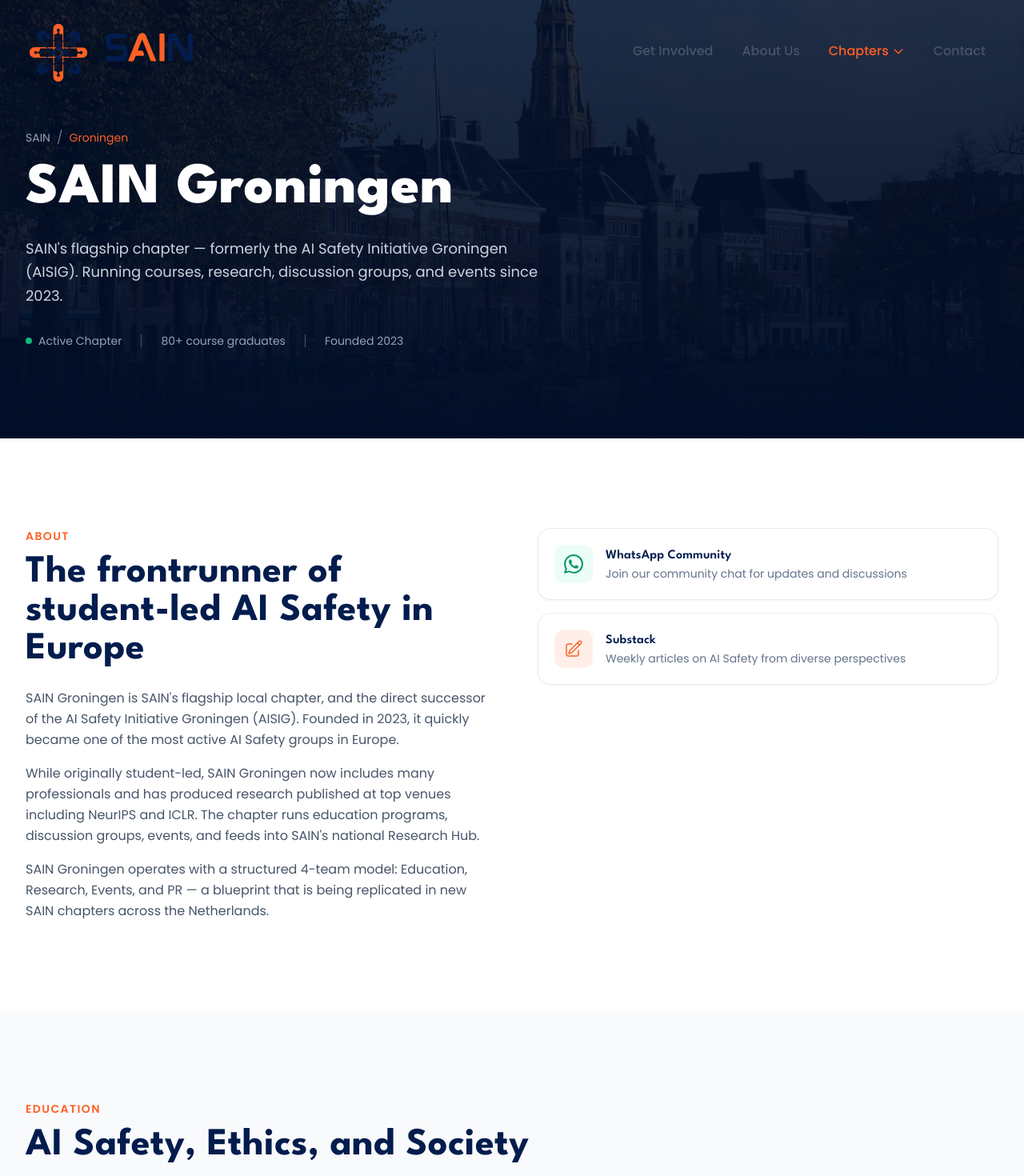
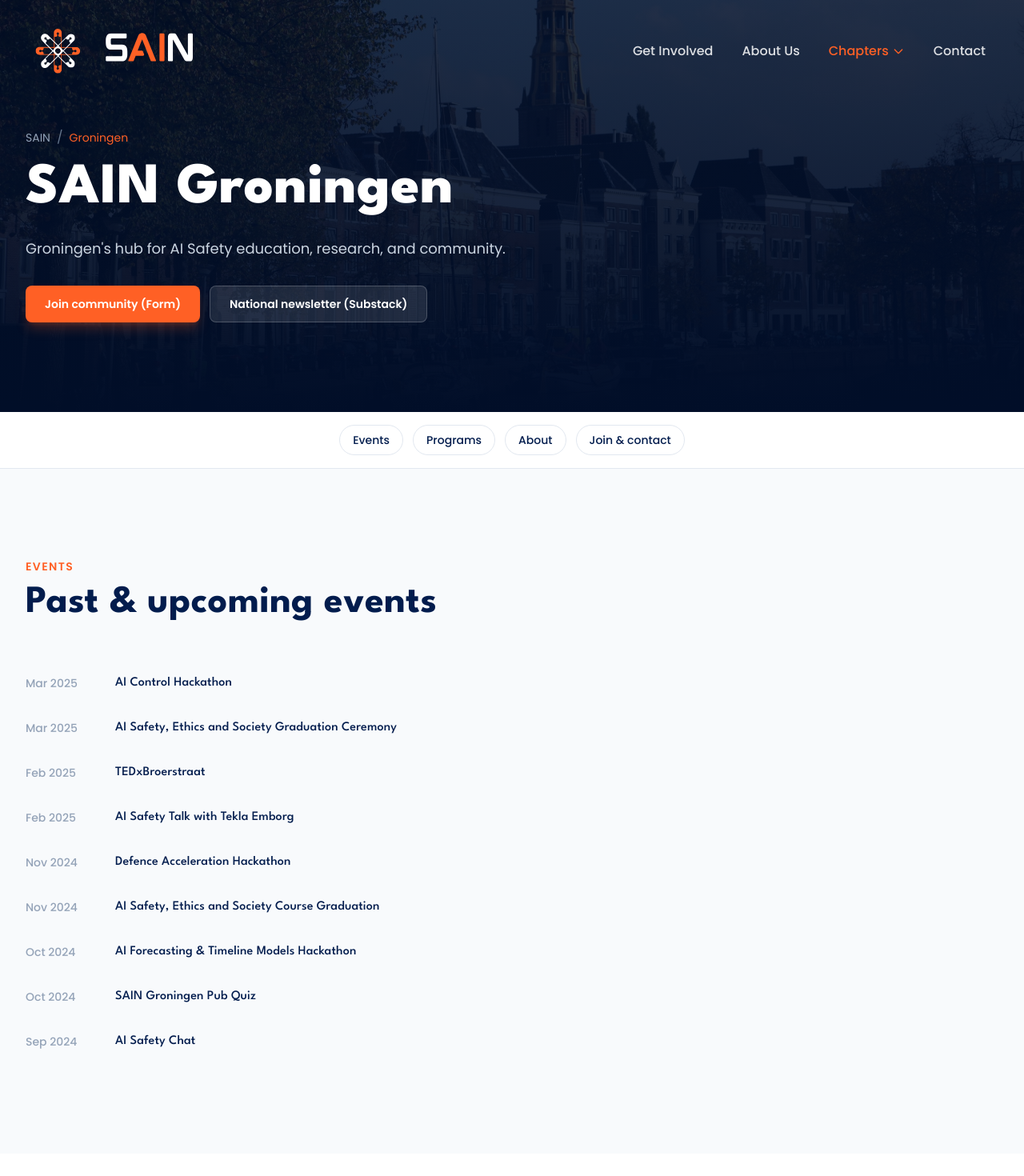
Before and after one commit to AlexanderAKM/Safe-AI-Netherlands, a Next.js app: page /chapters/groningen in a window 1280 px wide. Shown: the top 1470 px of the page at 80% size. Built offline with nearby package versions, Linux system fonts and the light colour scheme.

Commit message:
lots of updates

```diff
--- a/src/app/chapters/groningen/page.tsx
+++ b/src/app/chapters/groningen/page.tsx
@@ -1,5 +1,6 @@
 "use client";
 
+import { useState } from "react";
 import Link from "next/link";
 import FadeIn from "@/components/FadeIn";
 
@@ -45,6 +46,10 @@
   },
 ];
 
+const ONBOARDING_FORM_URL =
+  "https://forms.gle/TTP2bFzi9Ej87vLi6";
+const NATIONAL_SUBSTACK_URL = "https://aisig.substack.com/";
+
 const researchHighlights = [
   {
     title: "Steering LLMs using Conceptors",
@@ -73,14 +78,37 @@
 ];
 
 export default function GroningenPage() {
+  const [videoReady, setVideoReady] = useState(false);
+  const [videoFailed, setVideoFailed] = useState(false);
+
   return (
     <>
       {/* Hero */}
       <section className="relative pt-32 pb-20 md:pt-40 md:pb-28 bg-navy-950 overflow-hidden">
         <div
-          className="absolute inset-0 bg-cover bg-center opacity-30"
+          className={`absolute inset-0 bg-cover bg-center transition-opacity duration-500 ${
+            videoReady && !videoFailed ? "opacity-0" : "opacity-30"
+          }`}
           style={{ backgroundImage: `url(/photos/cities/groningen-hero.jpg)` }}
+          aria-hidden="true"
         />
+        <div className="absolute inset-0 pointer-events-none" aria-hidden="true">
+          <video
+            className={`w-full h-full object-cover transition-opacity duration-500 ${
+              videoReady && !videoFailed ? "opacity-45" : "opacity-0"
+            }`}
+            autoPlay
+            muted
+            loop
+            playsInline
+            preload="auto"
+            poster="/photos/cities/groningen-hero.jpg"
+            onCanPlay={() => setVideoReady(true)}
+            onError={() => setVideoFailed(true)}
+          >
+            <source src="/videos/groningen-hero.mp4" type="video/mp4" />
+          </video>
+        </div>
         <div className="absolute inset-0 bg-gradient-to-t from-navy-950 via-navy-950/70 to-navy-950/50" />
 
         <div className="section-container relative z-10">
@@ -103,112 +131,116 @@
           </FadeIn>
           <FadeIn delay={0.2}>
             <p className="text-lg text-slate-300 max-w-2xl leading-relaxed mb-8">
-              SAIN&apos;s flagship chapter — formerly the AI Safety Initiative
-              Groningen (AISIG). Running courses, research, discussion groups,
-              and events since 2023.
+              Groningen&apos;s hub for AI Safety education, research, and
+              community.
             </p>
           </FadeIn>
-          <FadeIn delay={0.3}>
-            <div className="flex items-center gap-6 text-sm text-slate-400">
-              <div className="flex items-center gap-2">
-                <span className="w-2 h-2 rounded-full bg-emerald-500" />
-                Active Chapter
+          <FadeIn delay={0.28}>
+            <div className="flex flex-wrap gap-3">
+              <a
+                href={ONBOARDING_FORM_URL}
+                target="_blank"
+                rel="noopener noreferrer"
+                className="btn-primary"
+              >
+                Join community (Form)
+              </a>
+              <a
+                href={NATIONAL_SUBSTACK_URL}
+                target="_blank"
+                rel="noopener noreferrer"
+                className="btn-secondary"
+              >
+                National newsletter (Substack)
+              </a>
             </div>
-              <div className="w-px h-4 bg-slate-600" />
-              <div>80+ course graduates</div>
-              <div className="w-px h-4 bg-slate-600" />
-              <div>Founded 2023</div>
-            </div>
+
           </FadeIn>
         </div>
       </section>
 
-      {/* About */}
-      <section className="section-padding bg-white">
+      {/* In-page overview */}
+      <section className="border-b border-slate-200 bg-white">
+        <div className="section-container py-4">
+          <nav
+            className="flex flex-wrap justify-center gap-2 md:gap-3 text-sm font-medium text-navy-900"
+            aria-label="SAIN Groningen page sections"
+          >
+            <a
+              href="#events"
+              className="rounded-full border border-slate-200 px-4 py-2 hover:border-dutch-orange hover:text-dutch-orange transition-colors"
+            >
+              Events
+            </a>
+            <a
+              href="#programs"
+              className="rounded-full border border-slate-200 px-4 py-2 hover:border-dutch-orange hover:text-dutch-orange transition-colors"
+            >
+              Programs
+            </a>
+            <a
+              href="#about"
+              className="rounded-full border border-slate-200 px-4 py-2 hover:border-dutch-orange hover:text-dutch-orange transition-colors"
+            >
+              About
+            </a>
+            <a
+              href="#join"
+              className="rounded-full border border-slate-200 px-4 py-2 hover:border-dutch-orange hover:text-dutch-orange transition-colors"
+            >
+              Join &amp; contact
+            </a>
+          </nav>
+        </div>
+      </section>
+
+      {/* Events */}
+      <section id="events" className="section-padding bg-slate-50">
         <div className="section-container">
-          <div className="grid grid-cols-1 lg:grid-cols-2 gap-16 items-start">
           <FadeIn>
-              <div>
+            <div className="mb-12">
               <p className="text-sm font-semibold uppercase tracking-widest text-dutch-orange mb-3">
-                  About
+                Events
               </p>
-                <h2 className="heading-lg text-navy-900 mb-6">
-                  The frontrunner of student-led AI Safety in Europe
+              <h2 className="heading-lg text-navy-900">
+                Past &amp; upcoming events
               </h2>
-                <div className="space-y-4 text-slate-600 leading-relaxed">
-                  <p>
-                    SAIN Groningen is SAIN&apos;s flagship local chapter, and
-                    the direct successor of the AI Safety Initiative Groningen
-                    (AISIG). Founded in 2023, it quickly became one of the most
-                    active AI Safety groups in Europe.
-                  </p>
-                  <p>
-                    While originally student-led, SAIN Groningen now includes
-                    many professionals and has produced research published at top
-                    venues including NeurIPS and ICLR. The chapter runs education
-                    programs, discussion groups, events, and feeds into SAIN&apos;s
-                    national Research Hub.
-                  </p>
-                  <p>
-                    SAIN Groningen operates with a structured 4-team model:
-                    Education, Research, Events, and PR — a blueprint that is
-                    being replicated in new SAIN chapters across the Netherlands.
-                  </p>
-                </div>
             </div>
           </FadeIn>
-            <FadeIn delay={0.15}>
-              <div className="space-y-4">
-                <a
-                  href="https://chat.whatsapp.com/IugZtosMu0NES3erIFnFNE"
-                  target="_blank"
-                  rel="noopener noreferrer"
-                  className="card p-5 flex items-center gap-4 group"
-                >
-                  <div className="w-12 h-12 rounded-xl bg-emerald-50 text-emerald-600 flex items-center justify-center flex-shrink-0">
-                    <svg className="w-6 h-6" fill="currentColor" viewBox="0 0 24 24">
-                      <path d="M17.472 14.382c-.297-.149-1.758-.867-2.03-.967-.273-.099-.471-.148-.67.15-.197.297-.767.966-.94 1.164-.173.199-.347.223-.644.075-.297-.15-1.255-.463-2.39-1.475-.883-.788-1.48-1.761-1.653-2.059-.173-.297-.018-.458.13-.606.134-.133.298-.347.446-.52.149-.174.198-.298.298-.497.099-.198.05-.371-.025-.52-.075-.149-.669-1.612-.916-2.207-.242-.579-.487-.5-.669-.51-.173-.008-.371-.01-.57-.01-.198 0-.52.074-.792.372-.272.297-1.04 1.016-1.04 2.479 0 1.462 1.065 2.875 1.213 3.074.149.198 2.096 3.2 5.077 4.487.709.306 1.262.489 1.694.625.712.227 1.36.195 1.871.118.571-.085 1.758-.719 2.006-1.413.248-.694.248-1.289.173-1.413-.074-.124-.272-.198-.57-.347m-5.421 7.403h-.004a9.87 9.87 0 01-5.031-1.378l-.361-.214-3.741.982.998-3.648-.235-.374a9.86 9.86 0 01-1.51-5.26c.001-5.45 4.436-9.884 9.888-9.884 2.64 0 5.122 1.03 6.988 2.898a9.825 9.825 0 012.893 6.994c-.003 5.45-4.437 9.884-9.885 9.884m8.413-18.297A11.815 11.815 0 0012.05 0C5.495 0 .16 5.335.157 11.892c0 2.096.547 4.142 1.588 5.945L.057 24l6.305-1.654a11.882 11.882 0 005.683 1.448h.005c6.554 0 11.89-5.335 11.893-11.893a11.821 11.821 0 00-3.48-8.413z" />
-                    </svg>
-                  </div>
-                  <div>
-                    <h3 className="font-display font-semibold text-navy-900 group-hover:text-dutch-orange transition-colors">
-                      WhatsApp Community
+
+          <div className="max-w-2xl">
+            {events.map((event, i) => (
+              <FadeIn key={`${event.title}-${i}`} delay={Math.min(i * 0.05, 0.3)}>
+                <div className="flex items-center gap-4 py-4 border-b border-slate-200 last:border-0">
+                  <span className="text-sm font-medium text-slate-400 w-24 flex-shrink-0">
+                    {event.date}
+                  </span>
+                  <h3 className="font-display font-medium text-navy-900">
+                    {event.title}
                   </h3>
-                    <p className="text-sm text-slate-500">
-                      Join our community chat for updates and discussions
-                    </p>
-                  </div>
-                </a>
-
-                <a
-                  href="https://aisig.substack.com/"
-                  target="_blank"
-                  rel="noopener noreferrer"
-                  className="card p-5 flex items-center gap-4 group"
-                >
-                  <div className="w-12 h-12 rounded-xl bg-dutch-orange/10 text-dutch-orange flex items-center justify-center flex-shrink-0">
-                    <svg className="w-6 h-6" fill="none" viewBox="0 0 24 24" stroke="currentColor" strokeWidth={1.5}>
-                      <path strokeLinecap="round" strokeLinejoin="round" d="m16.862 4.487 1.687-1.688a1.875 1.875 0 1 1 2.652 2.652L10.582 16.07a4.5 4.5 0 0 1-1.897 1.13L6 18l.8-2.685a4.5 4.5 0 0 1 1.13-1.897l8.932-8.931Zm0 0L19.5 7.125M18 14v4.75A2.25 2.25 0 0 1 15.75 21H5.25A2.25 2.25 0 0 1 3 18.75V8.25A2.25 2.25 0 0 1 5.25 6H10" />
-                    </svg>
-                  </div>
-                  <div>
-                    <h3 className="font-display font-semibold text-navy-900 group-hover:text-dutch-orange transition-colors">
-                      Substack
-                    </h3>
-                    <p className="text-sm text-slate-500">
-                      Weekly articles on AI Safety from diverse perspectives
-                    </p>
-                  </div>
-                </a>
                 </div>
               </FadeIn>
+            ))}
           </div>
         </div>
       </section>
 
+      {/* Programs: courses, discussion groups, research */}
+      <section id="programs" className="section-padding bg-white">
+        <div className="section-container">
+          <FadeIn>
+            <div className="mb-12 text-center">
+              <p className="text-sm font-semibold uppercase tracking-widest text-dutch-orange mb-3">
+                Programs
+              </p>
+              <h2 className="heading-lg text-navy-900">
+                What we run in Groningen
+              </h2>
+            </div>
+          </FadeIn>
+
           {/* Courses */}
-      <section className="section-padding bg-slate-50">
-        <div className="section-container">
+          <div className="mt-16 pt-16 border-t border-slate-100 first:mt-0 first:border-t-0 first:pt-0">
           <FadeIn>
             <div className="mb-12">
               <p className="text-sm font-semibold uppercase tracking-widest text-dutch-orange mb-3">
@@ -298,11 +330,9 @@
             </FadeIn>
           </div>
           </div>
-      </section>
 
           {/* Discussion Groups */}
-      <section className="section-padding bg-white">
-        <div className="section-container">
+          <div className="mt-16 pt-16 border-t border-slate-100">
           <FadeIn>
             <div className="mb-12">
               <p className="text-sm font-semibold uppercase tracking-widest text-dutch-orange mb-3">
@@ -347,77 +377,9 @@
             </div>
           </FadeIn>
           </div>
-      </section>
-
-      {/* Events */}
-      <section className="section-padding bg-slate-50">
-        <div className="section-container">
-          <FadeIn>
-            <div className="mb-12">
-              <p className="text-sm font-semibold uppercase tracking-widest text-dutch-orange mb-3">
-                Events
-              </p>
-              <h2 className="heading-lg text-navy-900">
-                Past &amp; upcoming events
-              </h2>
-            </div>
-          </FadeIn>
-
-          <div className="max-w-2xl">
-            {events.map((event, i) => (
-              <FadeIn key={`${event.title}-${i}`} delay={Math.min(i * 0.05, 0.3)}>
-                <div className="flex items-center gap-4 py-4 border-b border-slate-200 last:border-0">
-                  <span className="text-sm font-medium text-slate-400 w-24 flex-shrink-0">
-                    {event.date}
-                  </span>
-                  <h3 className="font-display font-medium text-navy-900">
-                    {event.title}
-                  </h3>
-                </div>
-              </FadeIn>
-            ))}
-          </div>
-        </div>
-      </section>
-
-      {/* Photos */}
-      <section className="section-padding bg-white">
-        <div className="section-container">
-          <FadeIn>
-            <div className="mb-12">
-              <p className="text-sm font-semibold uppercase tracking-widest text-dutch-orange mb-3">
-                Gallery
-              </p>
-              <h2 className="heading-lg text-navy-900">
-                Moments from our community
-              </h2>
-            </div>
-          </FadeIn>
-
-          <div className="grid grid-cols-2 md:grid-cols-3 gap-4">
-            {eventPhotos.map((photo, i) => (
-              <FadeIn key={photo.src} delay={Math.min(i * 0.06, 0.3)}>
-                <div className="relative aspect-[4/3] rounded-xl overflow-hidden group">
-                  <img
-                    src={photo.src}
-                    alt={photo.alt}
-                    className="absolute inset-0 w-full h-full object-cover group-hover:scale-105 transition-transform duration-500"
-                    loading="lazy"
-                  />
-                  <div className="absolute inset-0 bg-gradient-to-t from-navy-950/60 via-transparent to-transparent opacity-0 group-hover:opacity-100 transition-opacity duration-300" />
-                  <p className="absolute bottom-3 left-3 right-3 text-xs text-white font-medium opacity-0 group-hover:opacity-100 transition-opacity duration-300">
-                    {photo.alt}
-                  </p>
-                </div>
-              </FadeIn>
-            ))}
-          </div>
-        </div>
-      </section>
 
           {/* Research Highlights */}
-      <section className="section-padding bg-white">
-        <div className="section-container">
+          <div className="mt-16 pt-16 border-t border-slate-100">
           <FadeIn>
             <div className="flex flex-col md:flex-row md:items-end justify-between mb-12 gap-4">
               <div>
@@ -463,35 +425,121 @@
             ))}
           </div>
           </div>
+        </div>
       </section>
 
-      {/* CTA */}
-      <section className="section-padding bg-navy-950">
+      {/* About */}
+      <section id="about" className="section-padding bg-slate-50">
+        <div className="section-container max-w-3xl">
+          <FadeIn>
+            <p className="text-sm font-semibold uppercase tracking-widest text-dutch-orange mb-3">
+              About
+            </p>
+            <h2 className="heading-lg text-navy-900 mb-6">
+              From AISIG to SAIN Groningen
+            </h2>
+            <div className="space-y-4 text-slate-600 leading-relaxed">
+              <p>
+                SAIN Groningen is the local chapter of Safe AI Netherlands in
+                Groningen, and the direct successor of the AI Safety Initiative
+                Groningen (AISIG). Since 2023 it has grown into one of the most
+                active AI Safety communities in Europe.
+              </p>
+              <p>
+                Originally student-led, the chapter now includes many
+                professionals and has produced research published at venues
+                including NeurIPS and ICLR. We run education programs,
+                discussion groups, events, and connect to SAIN&apos;s national
+                Research Hub.
+              </p>
+              <p>
+                We organise work across four teams — Education, Research,
+                Events, and PR — a structure other SAIN chapters are adopting as
+                they spin up.
+              </p>
+            </div>
+          </FadeIn>
+        </div>
+      </section>
+
+      {/* Photos */}
+      <section className="section-padding bg-white">
+        <div className="section-container">
+          <FadeIn>
+            <div className="mb-12">
+              <p className="text-sm font-semibold uppercase tracking-widest text-dutch-orange mb-3">
+                Gallery
+              </p>
+              <h2 className="heading-lg text-navy-900">
+                Moments from our community
+              </h2>
+            </div>
+          </FadeIn>
+
+          <div className="grid grid-cols-2 md:grid-cols-3 gap-4">
+            {eventPhotos.map((photo, i) => (
+              <FadeIn key={photo.src} delay={Math.min(i * 0.06, 0.3)}>
+                <div className="relative aspect-[4/3] rounded-xl overflow-hidden group">
+                  <img
+                    src={photo.src}
+                    alt={photo.alt}
+                    className="absolute inset-0 w-full h-full object-cover group-hover:scale-105 transition-transform duration-500"
+                    loading="lazy"
+                  />
+                  <div className="absolute inset-0 bg-gradient-to-t from-navy-950/60 via-transparent to-transparent opacity-0 group-hover:opacity-100 transition-opacity duration-300" />
+                  <p className="absolute bottom-3 left-3 right-3 text-xs text-white font-medium opacity-0 group-hover:opacity-100 transition-opacity duration-300">
+                    {photo.alt}
+                  </p>
+                </div>
+              </FadeIn>
+            ))}
+          </div>
+        </div>
+      </section>
+
+      {/* Join & contact */}
+      <section id="join" className="section-padding bg-navy-950">
         <div className="section-container text-center">
           <FadeIn>
             <h2 className="heading-lg text-white mb-4">
-              Join SAIN Groningen
+              Join &amp; contact
             </h2>
           </FadeIn>
           <FadeIn delay={0.1}>
             <p className="text-lg text-slate-300 max-w-xl mx-auto mb-8">
-              Whether you want to take our course, join a discussion group,
-              participate in events, or contribute to research — we&apos;d love
-              to have you.
+              Start with the onboarding form (we&apos;ll follow up and can add
+              you to WhatsApp; have a super low bar for filling this in!). Subscribe to the national Substack for articles
+              and updates across SAIN.
             </p>
           </FadeIn>
           <FadeIn delay={0.2}>
             <div className="flex flex-wrap justify-center gap-4">
               <a
-                href="https://chat.whatsapp.com/IugZtosMu0NES3erIFnFNE"
+                href={ONBOARDING_FORM_URL}
                 target="_blank"
                 rel="noopener noreferrer"
                 className="btn-primary"
               >
-                Join WhatsApp Community
+                Join community (form)
               </a>
-              <Link href="/get-involved" className="btn-secondary">
-                More Ways to Get Involved
+              <a
+                href={NATIONAL_SUBSTACK_URL}
+                target="_blank"
+                rel="noopener noreferrer"
+                className="btn-secondary"
+              >
+                National newsletter
+              </a>
+              <a
+                href="https://chat.whatsapp.com/IugZtosMu0NES3erIFnFNE"
+                target="_blank"
+                rel="noopener noreferrer"
+                className="btn-outline border-white/30 text-white hover:bg-white/10 hover:border-white/50"
+              >
+                WhatsApp (existing members)
+              </a>
+              <Link href="/contact" className="btn-outline border-white/30 text-white hover:bg-white/10 hover:border-white/50">
+                Contact SAIN
               </Link>
             </div>
           </FadeIn>
--- a/src/app/page.tsx
+++ b/src/app/page.tsx
@@ -119,7 +119,7 @@
               <FadeIn delay={0.35}>
                 <p className="text-lg md:text-xl text-slate-500 max-w-2xl leading-relaxed">
                   Safe AI Netherlands (SAIN) is a Dutch non-profit that unites researchers, students, and
-                  professionals across the country to ensure artificial
+                  professionals to ensure artificial
                   intelligence is developed and deployed safely.
                 </p>
               </FadeIn>
--- a/src/components/Logo.tsx
+++ b/src/components/Logo.tsx
@@ -2,18 +2,24 @@
 
 import Link from "next/link";
 
-export default function Logo({ className = "" }: { className?: string }) {
+export default function Logo({
+  className = "",
+  inverted = false,
+}: {
+  className?: string;
+  inverted?: boolean;
+}) {
   return (
     <Link href="/" className={`flex items-center gap-4 group ${className}`}>
       <img
-        src="/sain-symbol.svg"
+        src={inverted ? "/sain-symbol-light.svg" : "/sain-symbol.svg"}
         alt=""
         className="w-20 h-20"
         width={80}
         height={80}
       />
       <img
-        src="/sain-wordmark.svg"
+        src={inverted ? "/sain-wordmark-light.svg" : "/sain-wordmark.svg"}
         alt="SAIN"
         className="h-12"
         height={48}
--- a/src/components/Navbar.tsx
+++ b/src/components/Navbar.tsx
@@ -27,6 +27,7 @@
   const [mobileOpen, setMobileOpen] = useState(false);
   const [chaptersOpen, setChaptersOpen] = useState(false);
   const pathname = usePathname();
+  const onGroningenHero = pathname === "/chapters/groningen" && !scrolled;
 
   useEffect(() => {
     const handleScroll = () => setScrolled(window.scrollY > 20);
@@ -54,7 +55,8 @@
     >
       <nav className="section-container flex items-center justify-between h-28 md:h-32">
         <Logo
-          className={scrolled ? "text-navy-900" : "text-navy-900"}
+          inverted={onGroningenHero}
+          className={scrolled ? "text-navy-900" : onGroningenHero ? "text-white" : "text-navy-900"}
         />
 
         {/* Desktop navigation */}
@@ -68,7 +70,9 @@
                   className={`px-4 py-2 text-base font-medium rounded-lg transition-colors flex items-center gap-1 ${
                     isActive(item.href)
                       ? "text-dutch-orange"
-                      : "text-slate-600 hover:text-navy-900 hover:bg-slate-50"
+                      : onGroningenHero
+                        ? "text-white/85 hover:text-white hover:bg-white/10"
+                        : "text-slate-600 hover:text-navy-900 hover:bg-slate-50"
                   }`}
                 >
                   {item.name}
@@ -107,7 +111,9 @@
                 className={`px-4 py-2 text-base font-medium rounded-lg transition-colors ${
                   isActive(item.href)
                     ? "text-dutch-orange"
-                    : "text-slate-600 hover:text-navy-900 hover:bg-slate-50"
+                    : onGroningenHero
+                      ? "text-white/85 hover:text-white hover:bg-white/10"
+                      : "text-slate-600 hover:text-navy-900 hover:bg-slate-50"
                 }`}
               >
                 {item.name}
@@ -119,7 +125,11 @@
         {/* Mobile menu button */}
         <button
           onClick={() => setMobileOpen(!mobileOpen)}
-          className="md:hidden p-2 rounded-lg text-slate-600 hover:text-navy-900 hover:bg-slate-50"
+          className={`md:hidden p-2 rounded-lg ${
+            onGroningenHero
+              ? "text-white/85 hover:text-white hover:bg-white/10"
+              : "text-slate-600 hover:text-navy-900 hover:bg-slate-50"
+          }`}
         >
           {mobileOpen ? (
             <svg className="w-6 h-6" fill="none" viewBox="0 0 24 24" stroke="currentColor" strokeWidth={2}>
```
Lines whose indentation alone changed are shown as unchanged.
